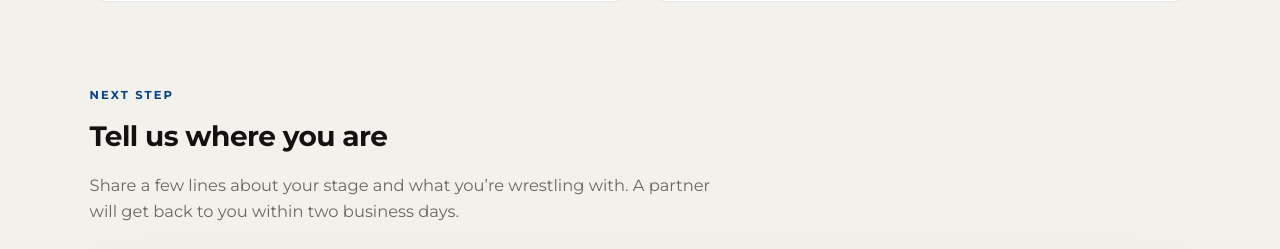
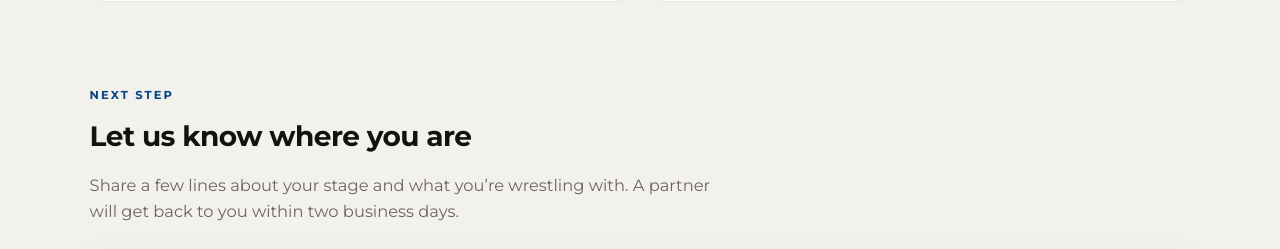
Before and after one commit to msathiamurthy/m3pivot-website, a plain HTML site: page index.html in a window 1280 px wide. Shown: the part 3250-3499 px from the top of the page. Drawn offline with Linux system fonts and the light colour scheme.

Commit message:
Changed the contact heading

```diff
--- a/index.html
+++ b/index.html
@@ -316,7 +316,7 @@
 
         <section id="contact" aria-labelledby="contact-title">
           <p class="section-kicker">Next step</p>
-          <h2 id="contact-title" class="section-title">Tell us where you are</h2>
+          <h2 id="contact-title" class="section-title">Let us know where you are</h2>
           <p class="section-intro">
             Share a few lines about your stage and what you’re wrestling with. A
             partner will get back to you within two business days.
```
